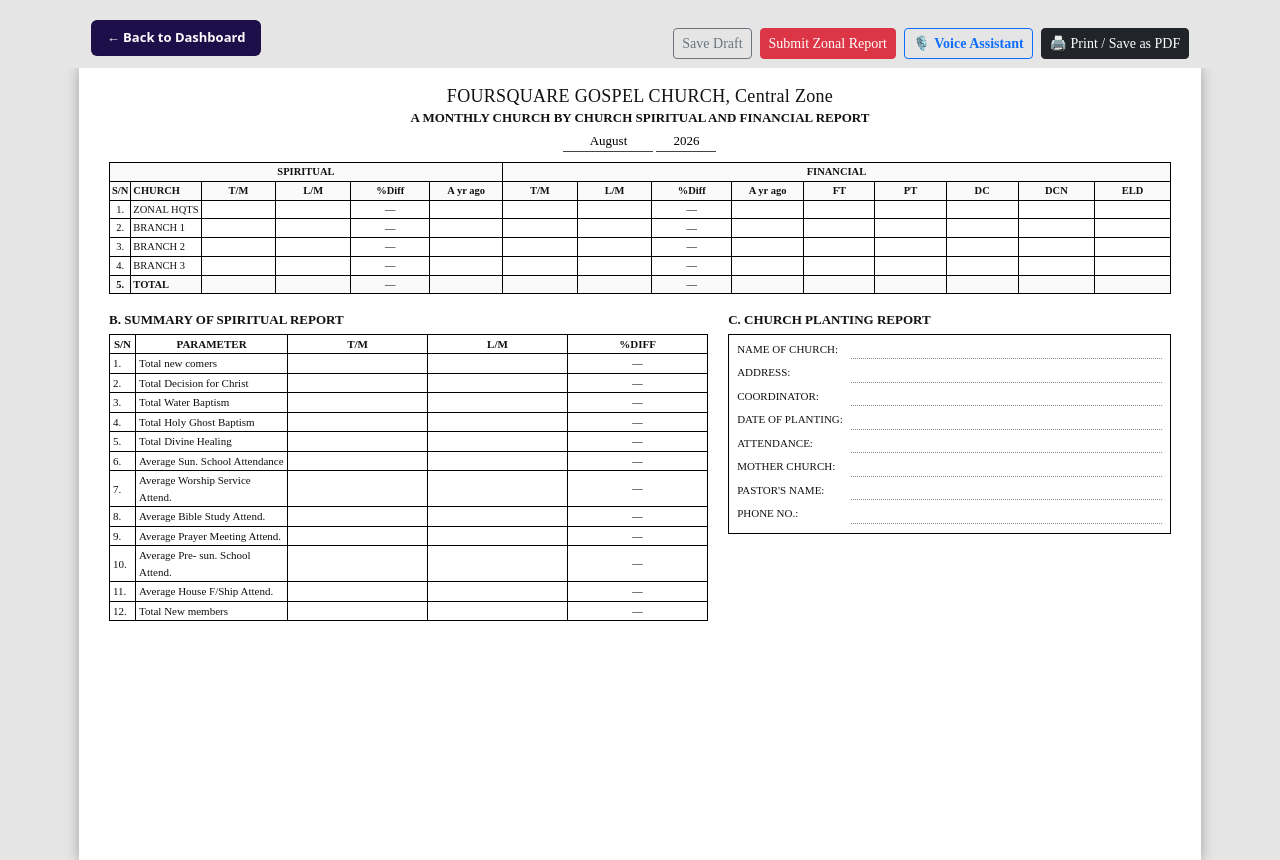
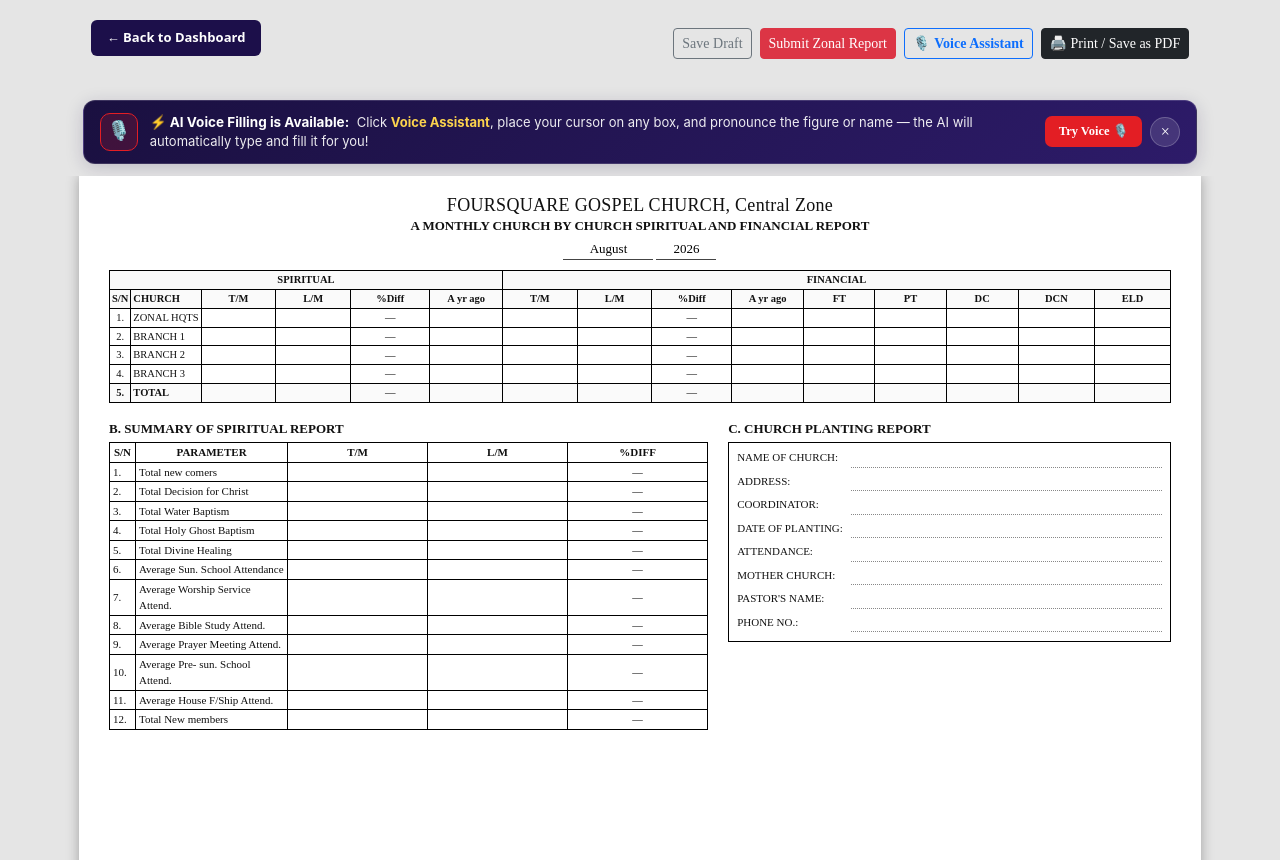
Before and after one commit to deliveRance123/fgcreport, a FastAPI app: page /zonal-reports in a window 1280 px wide. Shown: the top 860 px of the page. Run offline with FastAPI, Linux system fonts and the light colour scheme; data comes from the database, SQL or seed files in the repository; data that the repository does not hold is empty; some libraries are stand-ins or nearby versions.

Commit message:
feat(reports): add dismissible AI Voice Assistance notification banner on church and zonal reports

```diff
--- a/templates/church_report.html
+++ b/templates/church_report.html
@@ -378,6 +378,11 @@
   </div>
 
 
+  {% if ss('ai_voice_enabled', '1') == '1' and not viewOnly %}
+    {% set is_landscape = false %}
+    {% include 'includes/ai_voice_tip_banner.html' %}
+  {% endif %}
+
   {% if successMsg %}
       <div class="container my-2 no-print" style="max-width: 210mm;"><div class="alert alert-success p-2 small">{{ successMsg }}</div></div>
   {% endif %}
--- /dev/null
+++ b/templates/includes/ai_voice_tip_banner.html
@@ -0,0 +1,78 @@
+<!-- templates/includes/ai_voice_tip_banner.html -->
+<div id="aiVoiceTipBanner" class="no-print" style="max-width: {{ '297mm' if is_landscape else '210mm' }}; margin: 8px auto 12px auto; padding: 0 4px; display: none;">
+  <div style="background: linear-gradient(135deg, #1A1040 0%, #2D1B69 100%); color: #ffffff; border-radius: 12px; padding: 12px 16px; display: flex; align-items: center; justify-content: space-between; gap: 14px; box-shadow: 0 4px 18px rgba(26,16,64,0.18); border: 1px solid rgba(255,255,255,0.15); position: relative; animation: slideDownNotif 0.35s cubic-bezier(0.16, 1, 0.3, 1);">
+
+    <div style="display: flex; align-items: center; gap: 12px; flex: 1; min-width: 0;">
+      <div style="width: 38px; height: 38px; border-radius: 10px; background: rgba(227,30,36,0.18); border: 1.5px solid #E31E24; display: flex; align-items: center; justify-content: center; font-size: 19px; flex-shrink: 0;">
+        🎙️
+      </div>
+      <div style="font-size: 13px; line-height: 1.45; color: rgba(255,255,255,0.92); font-family: 'Inter', system-ui, sans-serif;">
+        <strong style="color: #fff; font-size: 13.5px; display: inline-block; margin-right: 4px;">⚡ AI Voice Filling is Available:</strong>
+        Click <strong style="color: #FCD34D;">Voice Assistant</strong>, place your cursor on any box, and pronounce the figure or name — the AI will automatically type and fill it for you!
+      </div>
+    </div>
+
+    <div style="display: flex; align-items: center; gap: 8px; flex-shrink: 0;">
+      <button type="button" onclick="tryVoiceNow()" style="background: #E31E24; color: #ffffff; border: none; padding: 6px 14px; border-radius: 7px; font-size: 12.5px; font-weight: 700; cursor: pointer; display: inline-flex; align-items: center; gap: 5px; transition: background 0.2s; white-space: nowrap;">
+        Try Voice 🎙️
+      </button>
+      <button type="button" onclick="dismissAiVoiceTip()" aria-label="Cancel" style="background: rgba(255,255,255,0.12); color: #ffffff; border: 1px solid rgba(255,255,255,0.22); width: 30px; height: 30px; border-radius: 50%; display: flex; align-items: center; justify-content: center; font-size: 16px; cursor: pointer; transition: all 0.2s; line-height: 1; flex-shrink: 0;" title="Dismiss notification">
+        &times;
+      </button>
+    </div>
+
+  </div>
+</div>
+
+<style>
+@keyframes slideDownNotif {
+  from { opacity: 0; transform: translateY(-10px); }
+  to { opacity: 1; transform: translateY(0); }
+}
+@media (max-width: 600px) {
+  #aiVoiceTipBanner > div {
+    flex-direction: column;
+    align-items: flex-start;
+    padding: 14px;
+    gap: 10px;
+  }
+  #aiVoiceTipBanner > div > div:last-child {
+    width: 100%;
+    justify-content: flex-end;
+  }
+}
+</style>
+
+<script>
+(function() {
+  var tip = document.getElementById('aiVoiceTipBanner');
+  if (tip) {
+    var dismissed = sessionStorage.getItem('fgc_dismiss_ai_voice_tip');
+    if (!dismissed) {
+      tip.style.display = 'block';
+    }
+  }
+})();
+
+function dismissAiVoiceTip() {
+  var tip = document.getElementById('aiVoiceTipBanner');
+  if (tip) {
+    tip.style.transition = 'all 0.25s ease';
+    tip.style.opacity = '0';
+    tip.style.transform = 'translateY(-10px)';
+    setTimeout(function() {
+      tip.style.display = 'none';
+    }, 250);
+  }
+  sessionStorage.setItem('fgc_dismiss_ai_voice_tip', 'true');
+}
+
+function tryVoiceNow() {
+  if (typeof toggleVoiceAssistant === 'function') {
+    toggleVoiceAssistant();
+  } else if (typeof toggleZonalVoiceAssistant === 'function') {
+    toggleZonalVoiceAssistant();
+  }
+  dismissAiVoiceTip();
+}
+</script>
--- a/templates/zonal_reports.html
+++ b/templates/zonal_reports.html
@@ -270,6 +270,11 @@
     </div>
   </div>
 
+
+  {% if ss('ai_voice_enabled', '1') == '1' and not viewOnly %}
+    {% set is_landscape = true %}
+    {% include 'includes/ai_voice_tip_banner.html' %}
+  {% endif %}
 
   {% if successMsg %}
       <div class="container my-2" style="max-width: 297mm;"><div class="alert alert-success p-2 small">{{ successMsg }}</div></div>
```
